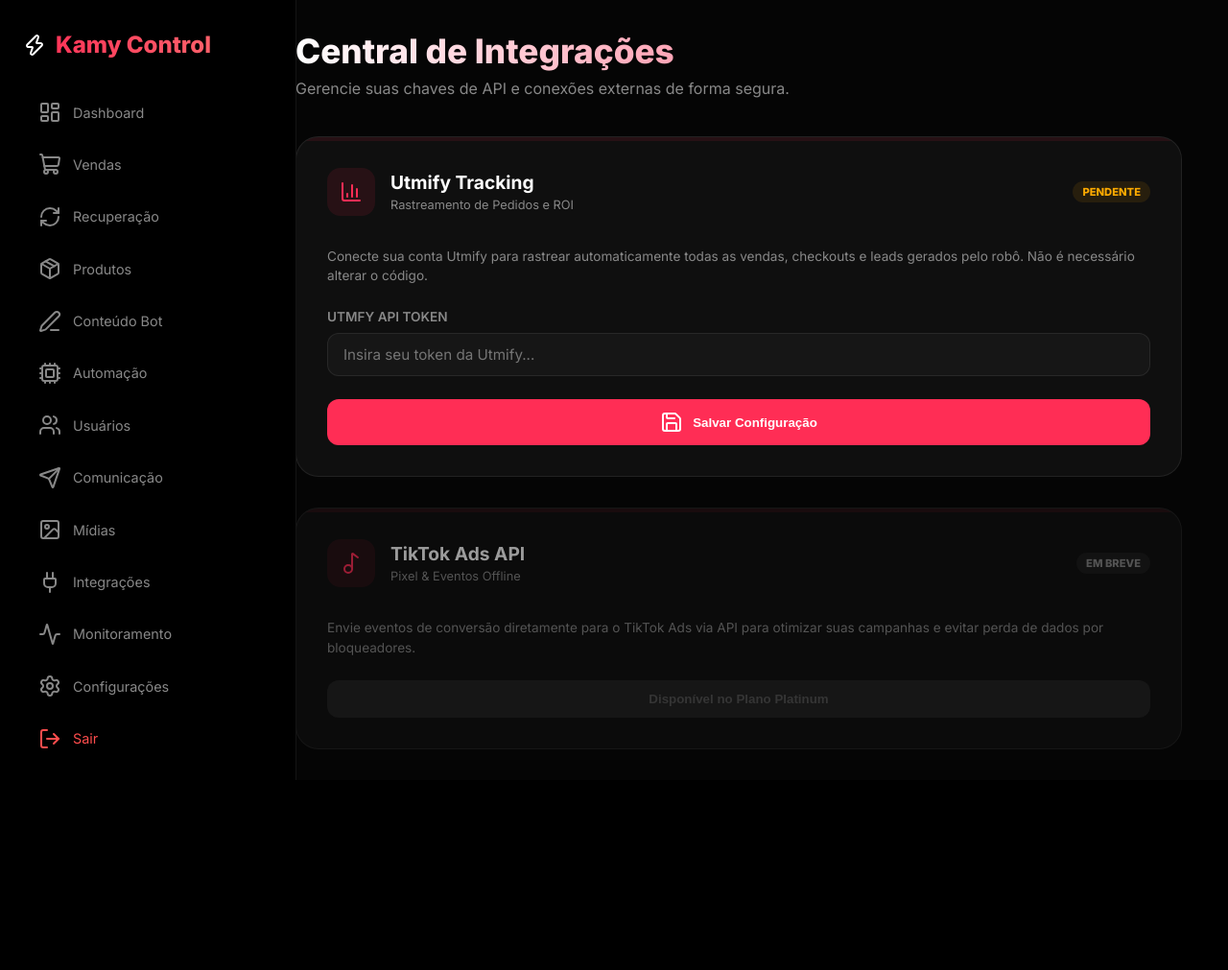
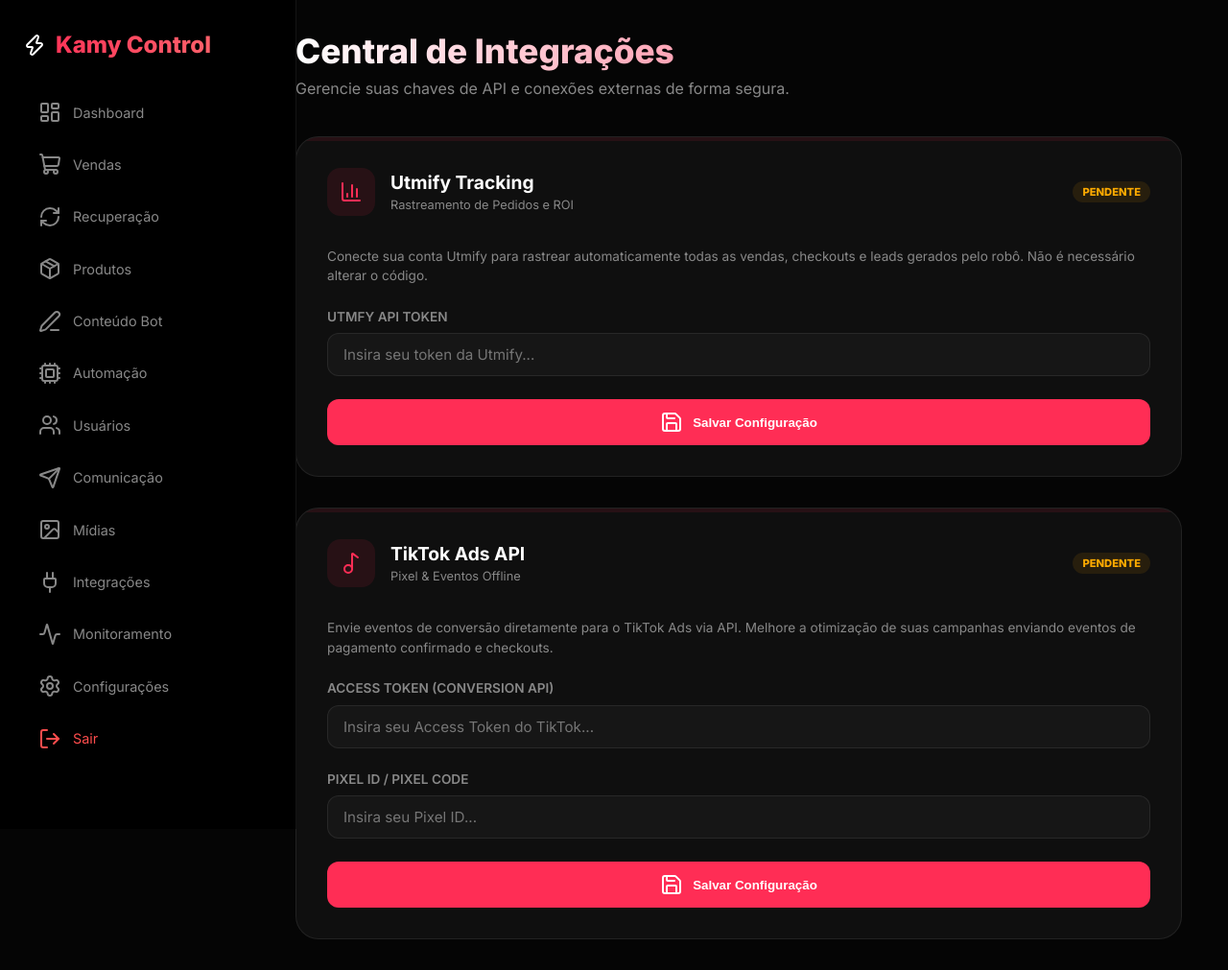
Before and after one commit to silva11in7/botkamy, a FastAPI app: template painel/templates/integracoes.html in a window 1280 px wide. Shown: the whole page at 96% size. Before the commit the page ends 813 px from the top, so only its background shows below. Run offline with FastAPI, Linux system fonts and the light colour scheme; the template is opened without the code that fills it, so the values that code supplies are empty.

Commit message:
feat: tiktok ads api server-side integration

```diff
--- /dev/null
+++ b/api/tiktok.py
@@ -0,0 +1,86 @@
+import hashlib
+import time
+import httpx
+import logging
+import database
+from typing import Optional, Dict, Any
+
+# Configure logging
+logging.basicConfig(level=logging.INFO)
+logger = logging.getLogger(__name__)
+
+TIKTOK_API_URL = "https://business-api.tiktok.com/open_api/v1.3/event/track/"
+
+def hash_value(value: Optional[str]) -> Optional[str]:
+    """Hashes a value using SHA256 as required by TikTok (lowercase first)."""
+    if not value:
+        return None
+    return hashlib.sha256(str(value).strip().lower().encode('utf-8')).hexdigest()
+
+async def send_tiktok_event(
+    event_name: str,
+    user_id: int,
+    user_data: Dict[str, Any],
+    properties: Optional[Dict[str, Any]] = None,
+    event_id: Optional[str] = None
+):
+    """
+    Sends a server-side event to TikTok Ads API.
+    """
+    access_token = database.get_setting("tiktok_api_token")
+    pixel_id = database.get_setting("tiktok_pixel_id")
+
+    if not access_token or not pixel_id:
+        logger.warning("TikTok Ads API not configured. Skipping event.")
+        return
+
+    # Extract tracking data
+    tracking = user_data.get("tracking_data") or {}
+    ttclid = tracking.get("ttclid")
+
+    # Prepare user identifiers
+    # For Telegram, we usually don't have email/phone unless asked,
+    # but we use hashed user_id as external_id.
+    user_payload = {
+        "external_id": hash_value(str(user_id)),
+        "ip": user_data.get("ip"),
+        "user_agent": user_data.get("user_agent") or "Mozilla/5.0 (iPhone; CPU iPhone OS 17_4 like Mac OS X) AppleWebKit/605.1.15 (KHTML, like Gecko) Mobile/15E148"
+    }
+
+    if user_data.get("email"):
+        user_payload["email"] = hash_value(user_data["email"])
+    if user_data.get("phone"):
+        user_payload["phone_number"] = hash_value(user_data["phone"])
+    if ttclid:
+        user_payload["ttclid"] = ttclid
+
+    # Event Payload
+    payload = {
+        "pixel_code": pixel_id,
+        "event": event_name,
+        "event_id": event_id or f"evt_{user_id}_{int(time.time())}",
+        "timestamp": time.strftime('%Y-%m-%dT%H:%M:%SZ', time.gmtime()),
+        "context": {
+            "ad": {"callback": ttclid} if ttclid else {},
+            "user": user_payload
+        },
+        "properties": properties or {}
+    }
+
+    headers = {
+        "Access-Token": access_token,
+        "Content-Type": "application/json"
+    }
+
+    async with httpx.AsyncClient() as client:
+        try:
+            logger.info(f"TikTok API Request: {event_name} for user {user_id}")
+            response = await client.post(TIKTOK_API_URL, json=payload, headers=headers)
+            result = response.json()
+
+            if response.status_code != 200 or result.get("code") != 0:
+                logger.error(f"TikTok API Error: {response.status_code} - {result.get('message')} (Code: {result.get('code')})")
+            else:
+                logger.info(f"TikTok Event Sent Successfully: {event_name}")
+        except Exception as e:
+            logger.error(f"TikTok Connection Error: {e}")
--- a/painel/main.py
+++ b/painel/main.py
@@ -15,7 +15,7 @@ from fastapi.staticfiles import StaticFiles
 # Agora importa do diretório pai corretamente
 import database
 import main as bot_main
-from api import utmfy
+from api import utmfy, tiktok
 import logging
 import asyncio
 import threading
@@ -354,19 +354,34 @@ async def monitoramento_page(request: Request):
 async def integrations_page(request: Request):
     if not get_current_user(request): return RedirectResponse(url="/")
     utmfy_token = database.get_setting("utmfy_api_token")
+    tiktok_token = database.get_setting("tiktok_api_token")
+    tiktok_pixel = database.get_setting("tiktok_pixel_id")
+
     return templates.TemplateResponse("integracoes.html", {
         "request": request,
         "active_page": "integracoes",
-        "utmfy_token": utmfy_token
+        "utmfy_token": utmfy_token,
+        "tiktok_token": tiktok_token,
+        "tiktok_pixel": tiktok_pixel
     })
 
 @app.post("/api/integrations/update")
-async def update_integration(request: Request, type: str = Form(...), api_token: str = Form(...)):
+async def update_integration(
+    request: Request,
+    type: str = Form(...),
+    api_token: str = Form(...),
+    pixel_id: Optional[str] = Form(None)
+):
     if not get_current_user(request): return JSONResponse({"error": "Unauthorized"}, status_code=401)
 
     if type == "utmfy":
         database.set_setting("utmfy_api_token", api_token)
         logger.info(f"UTMFY Token updated via painel.")
+    elif type == "tiktok":
+        database.set_setting("tiktok_api_token", api_token)
+        if pixel_id:
+            database.set_setting("tiktok_pixel_id", pixel_id)
+        logger.info(f"TikTok Settings updated via painel.")
 
     return RedirectResponse(url="/integracoes", status_code=303)
 
@@ -505,6 +520,19 @@ async def receive_webhook(request: Request, data: dict = Body(...)):
                         transaction_data=tx, # CRITICAL: This ensures createdAt matches waiting_payment
                         approved_date=approved_now
                     ))
+
+                    # TikTok CompletePayment Event
+                    tiktok_user_info = {
+                        "full_name": db_user.get("full_name"),
+                        "tracking_data": tracking_data,
+                        "ip": user_info.get("ip")
+                    }
+                    tiktok_props = {
+                        "contents": [{"content_id": tx.get("product_id"), "content_name": product_info['name']}],
+                        "value": tx.get("amount"),
+                        "currency": "BRL"
+                    }
+                    asyncio.create_task(tiktok.send_tiktok_event("CompletePayment", user_id, tiktok_user_info, tiktok_props, event_id=identifier))
         except Exception as e:
             logger.error(f"Error sending Purchase event to UTMfy: {e}")
 
--- a/painel/templates/integracoes.html
+++ b/painel/templates/integracoes.html
@@ -123,20 +123,43 @@
                 </form>
             </div>
 
-            <!-- TikTok Ads Pixel (Future) -->
-            <div class="card" style="opacity: 0.6;">
+            <!-- TikTok Ads API Card -->
+            <div class="card">
                 <div class="card-header">
                     <div class="icon-box"><i data-lucide="music-2"></i></div>
                     <div>
                         <h2 style="margin:0; font-size: 1.2rem;">TikTok Ads API</h2>
                         <span style="font-size: 0.8rem; color: var(--text-dim);">Pixel & Eventos Offline</span>
                     </div>
-                    <span class="status-badge" style="background: rgba(255,255,255,0.05); color: var(--text-dim);">Em breve</span>
+                    {% if tiktok_token and tiktok_pixel %}
+                    <span class="status-badge status-active">Conectado</span>
+                    {% else %}
+                    <span class="status-badge status-pending">Pendente</span>
+                    {% endif %}
                 </div>
-                <p class="desc">Envie eventos de conversão diretamente para o TikTok Ads via API para otimizar suas campanhas e evitar perda de dados por bloqueadores.</p>
-                <button disabled class="btn-save" style="background: #222; color: #555; cursor: not-allowed;">
-                    Disponível no Plano Platinum
-                </button>
+
+                <p class="desc">Envie eventos de conversão diretamente para o TikTok Ads via API. Melhore a otimização de suas campanhas enviando eventos de pagamento confirmado e checkouts.</p>
+
+                <form action="/api/integrations/update" method="post">
+                    <input type="hidden" name="type" value="tiktok">
+                    <div class="form-group">
+                        <label>ACCESS TOKEN (CONVERSION API)</label>
+                        <div class="input-wrapper">
+                            <input type="password" name="api_token" value="{{ tiktok_token or '' }}" placeholder="Insira seu Access Token do TikTok...">
+                        </div>
+                    </div>
+
+                    <div class="form-group">
+                        <label>PIXEL ID / PIXEL CODE</label>
+                        <div class="input-wrapper">
+                            <input type="text" name="pixel_id" value="{{ tiktok_pixel or '' }}" placeholder="Insira seu Pixel ID...">
+                        </div>
+                    </div>
+
+                    <button type="submit" class="btn-save">
+                        <i data-lucide="save"></i> Salvar Configuração
+                    </button>
+                </form>
             </div>
         </div>
     </main>
```
Also changed, not shown: main.py (+21 -1 lines).
